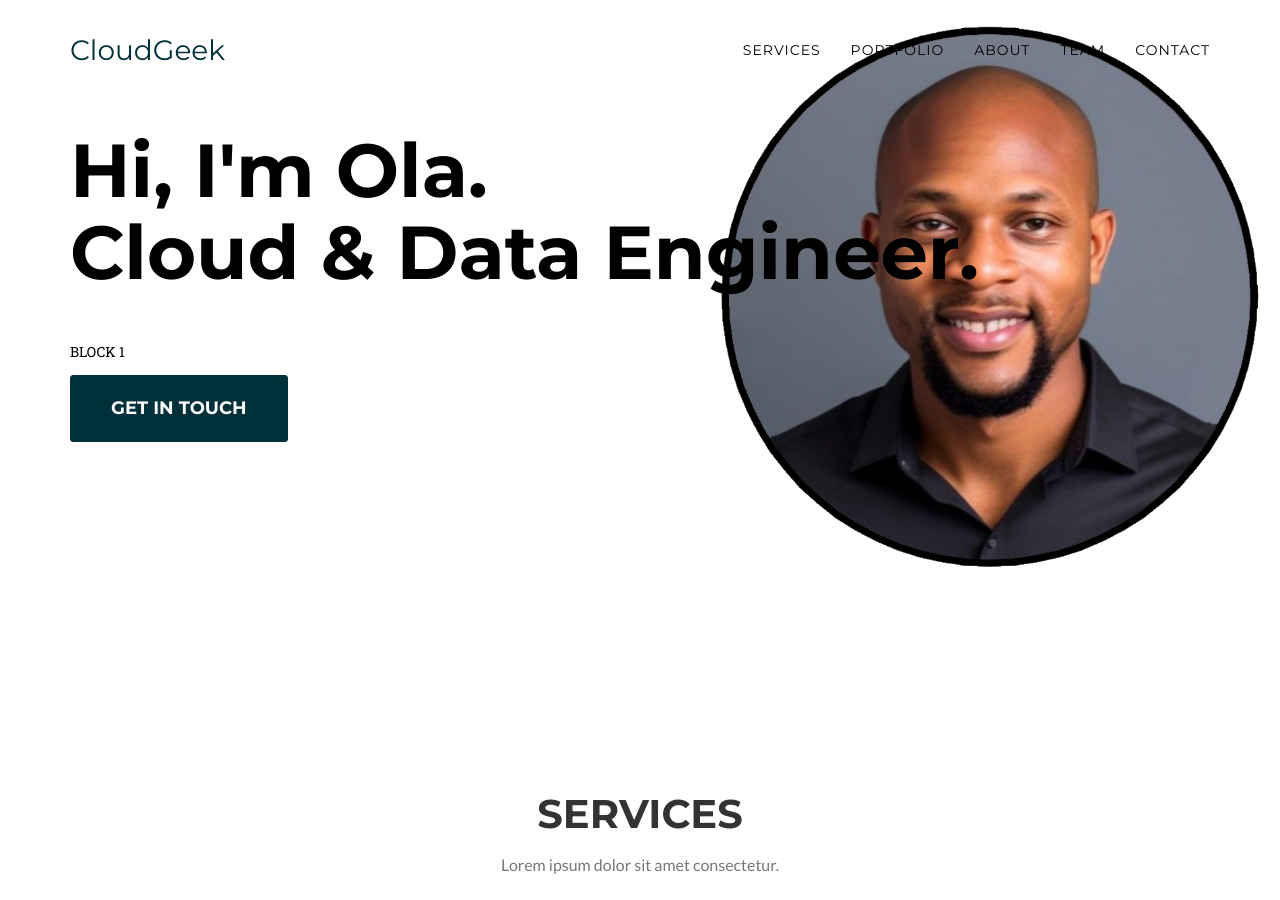
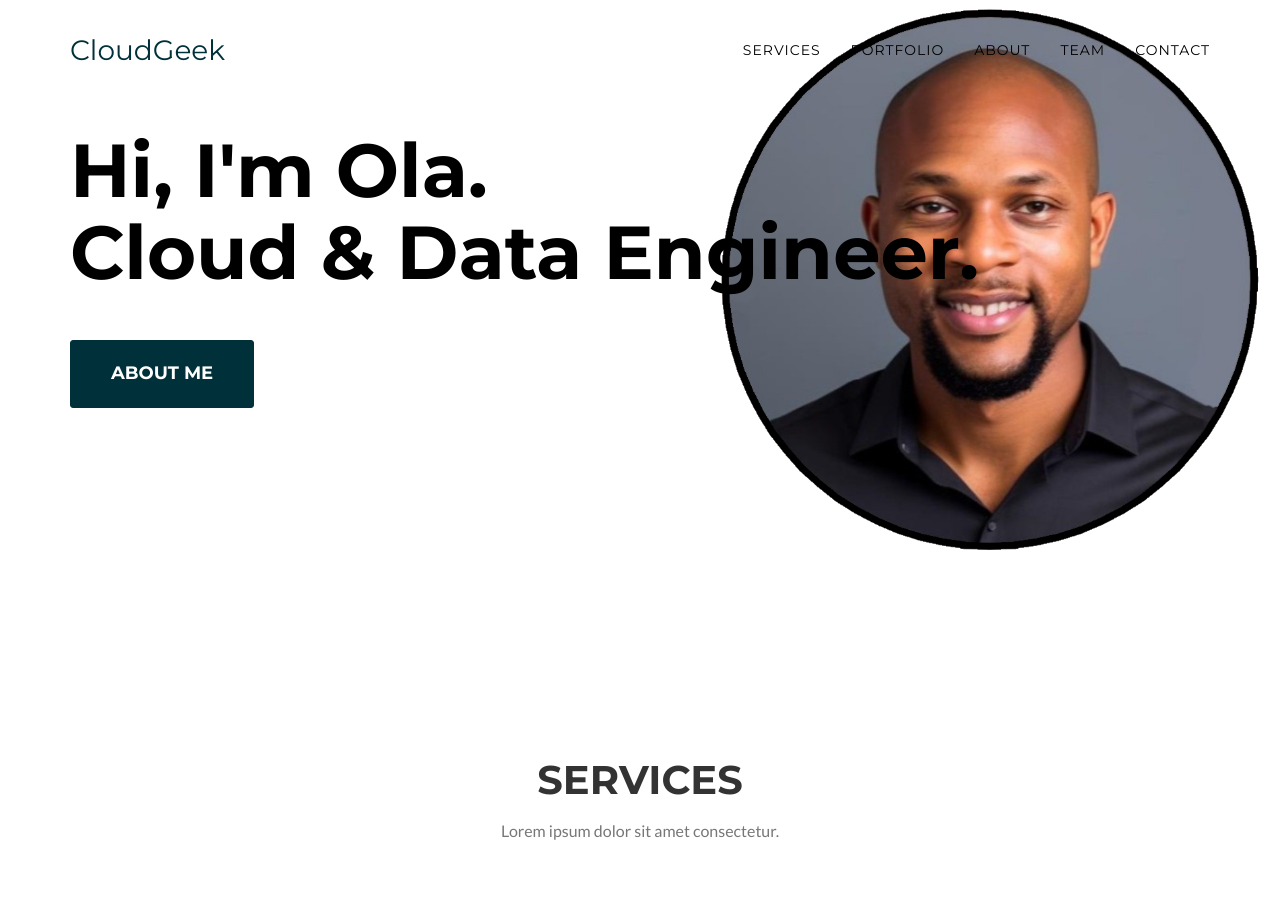
Before and after one commit to OlaOlagunju/cloudgeek.com.ng, a Jekyll site: the page built from index.md, in a window 1280 px wide and 900 px high. Built offline with Jekyll 4.4.1, drawn with Linux system fonts in a browser that asks for light colours; nearby versions of some CDN libraries; some web fonts are replaced.

Commit message:
Update hero.html

```diff
--- a/_includes/hero.html
+++ b/_includes/hero.html
@@ -5,8 +5,7 @@
         <div class="intro-text">
             <div class="intro-lead-in">Hi, I'm Ola.</div>
             <div class="intro-heading">Cloud & Data Engineer.</div>
-             <p id="main"> BLOCK 1 </p>
-            <a href="#services" class="page-scroll btn btn-xl">Get in Touch</a>
+            <a href="#about" class="page-scroll btn btn-xl">About Me</a>
         </div>
     </div>
 </header>
```
